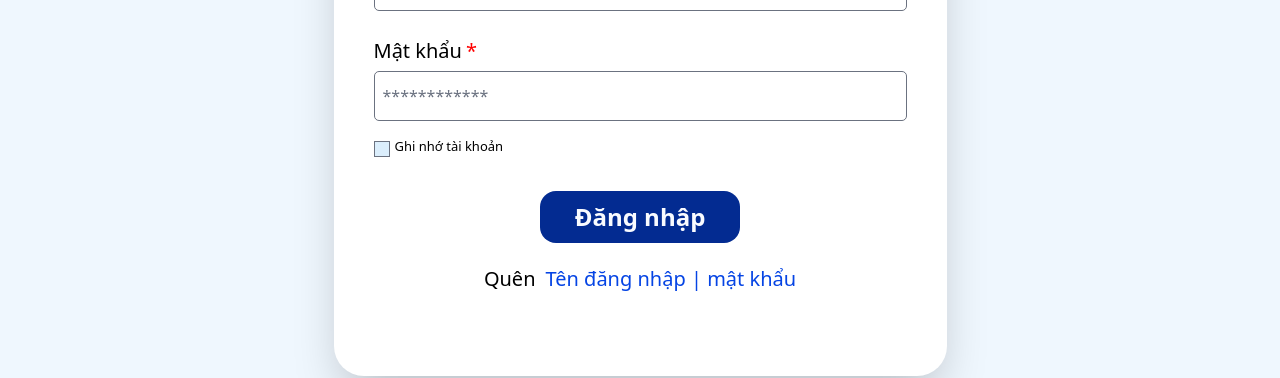
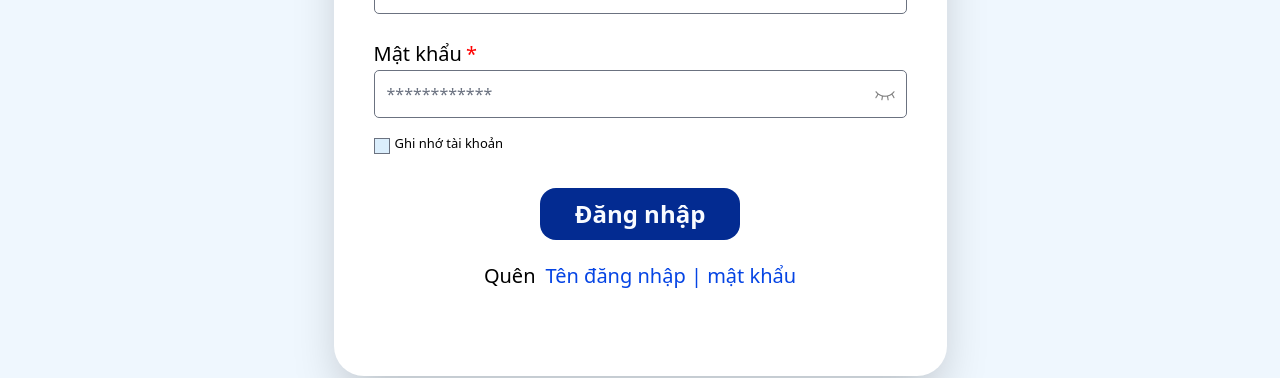
Before and after one commit to anhhung04/hospital_management, a React (Vite) app in the folder frontend/: page /login in a window 1280 px wide. Shown: the part 475-853 px from the top of the page. Built offline with nearby package versions, Linux system fonts and the light colour scheme; what miragejs would draw is missing.

Commit message:
FRONTEND/FIX-LOGIN-SHOW/HIDDEN PASSWORD

```diff
--- a/frontend/src/pages/login.jsx
+++ b/frontend/src/pages/login.jsx
@@ -11,6 +11,8 @@ function Login() {
   const [isAlert, setAlert] = useState(false);
   const [alertMessage, setAlertMessage] = useState("");
   const [isLoginFailed, setLoginFailed] = useState(false);
+  const [isForget, setIsForget] = useState(false);
+  const [isHidden, setIsHidden] = useState(true);
 
 
   const handleData = (data) => {
@@ -77,7 +79,16 @@ function Login() {
     setAlert(false);
   }
 
-  return ( <div className="w-full h-screen bg-[#EFF7FE] flex justify-center items-center ">
+  function closeForget() {
+    setIsForget(false);
+  }
+
+  function toggleHidden() {
+    setIsHidden(pre => !pre);
+  }
+
+  return ( <>
+  <div className="w-full h-screen bg-[#EFF7FE] flex justify-center items-center ">
         <div className="bg-[#FFFF] relative flex flex-col justify-center gap-[4px] rounded-[30px] shadow-2xl w-[613px] h-[80.226%] p-[40px]">
             <div className="flex justify-center items-center gap-[10px] p-[10px] self-stretch mb-[24px]">
                 <h3 className="font-sans text-[48px] font-medium leading-[72px]"> Đăng Nhập</h3>
@@ -95,12 +106,18 @@ function Login() {
                     <h6 className="font-sans text-[20px] font-medium leading-[32px] text-[#000]">Mật khẩu</h6>
                     <h6 className="inline-block text-[#f00] font-sans text-[20px] font-medium leading-[32px]">*</h6>
                 </div>
-                <input type="password" className="flex py-[12px] px-[8px] gap-[8px] self-stretch rounded-[5px] border-solid border-[1px] mt-[4px] mb-[20px]" placeholder="************"
+                <div class="w-full h-[48px] flex justify-end items-center relative">
+                <input type={isHidden? "password" : "text"} className="w-full flex gap-[8px] self-stretch rounded-[5px] border-solid border-[1px] " placeholder="************"
                 onChange={e=>{setPassword(e.target.value); resetLoginFailed();}}
                 onKeyDown={handleKeyDown}
                 disabled={isDisabled}
                 />
-                <div className="flex flex-row items-end w-[200px] h-[16px]">
+                <button  class="absolute mr-[10px]" onClick={toggleHidden}>
+                {isHidden ? (<img src="/images/Login_HiddenPassword.png"  alt="Search Icon" />) : (<img src="/images/Login_SeePassword.png"  alt="Search Icon" />)}
+                </button>
+                </div>
+
+                <div className="flex flex-row mt-[20px] items-end w-[200px] h-[16px]">
                     <input type="checkbox" className="bg-[#DBEEFC] mr-[5px]" />
                     <h6 className="font-sans text-[13px] font-medium align-text-bottom text-[#000]">Ghi nhớ tài khoản</h6>
                 </div>
@@ -114,7 +131,7 @@ function Login() {
                     </div>
                     <div className="flex justify-center items-center p-[10px] gap-[10px] self-stretch ">
                         <span className="font-sans text-[20px] leading-[32px] font-medium text-[#000]">Quên </span>
-                        <span className="font-sans text-[20px] leading-[32px] font-medium text-[#0544E4] hover:text-[#6E7F94]">Tên đăng nhập | mật khẩu</span>
+                        <button onClick={()=>setIsForget(true)}><span className="font-sans text-[20px] leading-[32px] font-medium text-[#0544E4] hover:text-[#6E7F94]">Tên đăng nhập | mật khẩu</span></button>
                     </div>
                 </div>
             </div>
@@ -128,7 +145,16 @@ function Login() {
           icon_type="error"
         />
         )}
-    </div>);
+        {isForget && (
+        <Alert
+          message= "Vui lòng liên hệ quản trị viên để biết tên đăng nhập hoặc mật khẩu."
+          isAlert={isForget}
+          closeAlert={closeForget}
+          icon_type="warning"
+        />
+        )}
+    </div>
+  </>);
 }
 
 export { isLogin }
```
Also changed, not shown: frontend/public/images/Login_HiddenPassword.png (added), frontend/public/images/Login_SeePassword.png (added).
